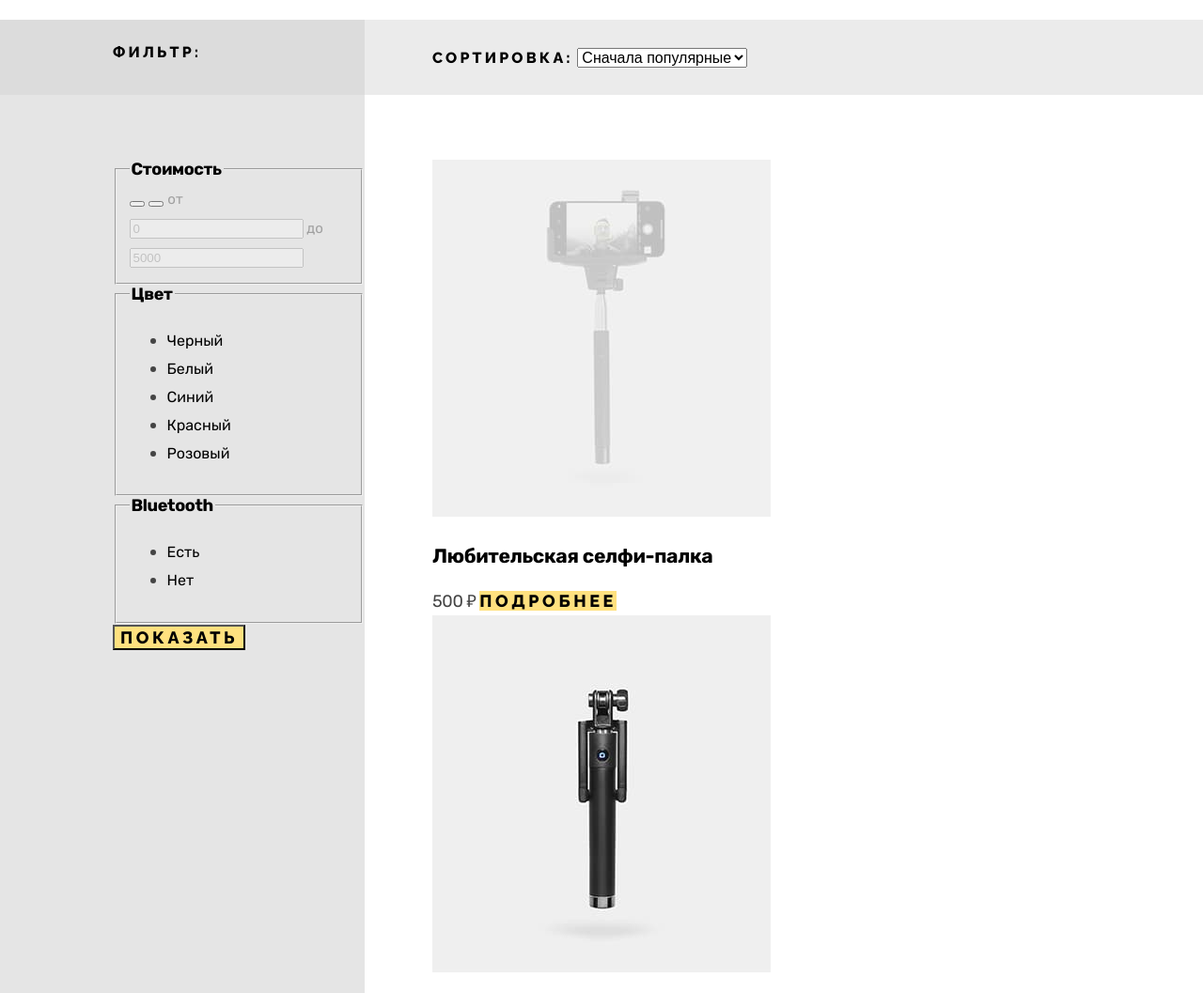
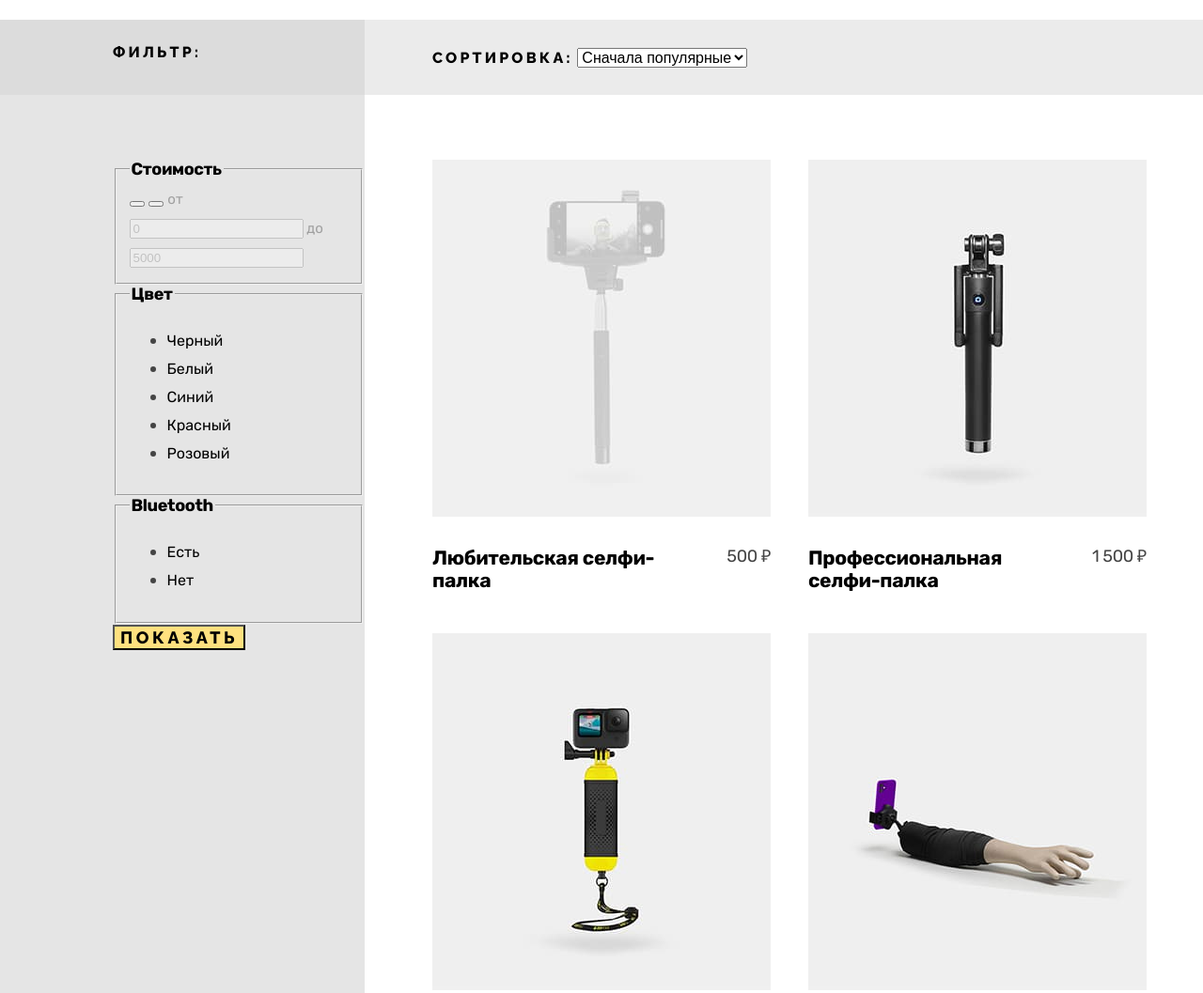
Before and after one commit to deniscarkov/1487201-device-32, a plain HTML site: page catalog.html in a window 1280 px wide. Shown: the part 405-1462 px from the top of the page at 94% size. Drawn offline with Linux system fonts and the light colour scheme.

Commit message:
Глава 6 Сетки на гридах_rev1

```diff
--- a/catalog.html
+++ b/catalog.html
@@ -242,11 +242,11 @@
                   <ul class="product-card-list">
                     <li class="product-card-item">
                       <a class="product-card-link" href="#">
-                        <img class="product-card-image-light" src="img/catalog/product-1.jpg" width="360" height="380" alt="">
+                        <img class="product-card-image product-card-image-light" src="img/catalog/product-1.jpg" width="360" height="380" alt="">
                         <h3 class="product-card-title">Любительская селфи-палка</h3>
                         <b class="product-card-price">500 ₽</b>
                       </a>
-                      <a class="button" href="#">Подробнее</a>
+                      <a class="button product-card-item-button" href="#">Подробнее</a>
                     </li>
                     <li class="product-card-item">
                       <a class="product-card-link" href="#">
--- a/css/styles.css
+++ b/css/styles.css
@@ -823,6 +823,10 @@ body {
 	margin: 0;
 	padding: 0;
 	list-style: none;
+	display: grid;
+	grid-template-columns: repeat(2, 360px);
+	grid-column-gap: 40px;
+	grid-row-gap: 44px;
 }
 
 .product-card-link {
@@ -831,6 +835,24 @@ body {
 	letter-spacing: -0.02em;
 	color: #000000;
 	text-decoration: none;
+	display: grid;
+	grid-template-rows: 380px min-content;
+	grid-template-columns: 280px min-content;
+	grid-row-gap: 32px;
+	grid-column-gap: 14px;
+}
+
+.product-card-image {
+	grid-column: 1 / -1;
+}
+
+.product-card-title {
+	margin: 0;
+	grid-column: 1 / 2;
+}
+
+.product-card-item-button {
+	display: none;
 }
 
 .product-card-price {
```
